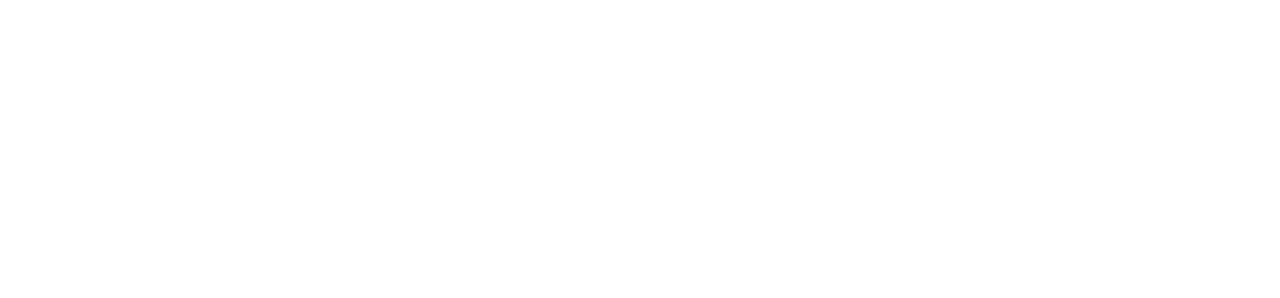
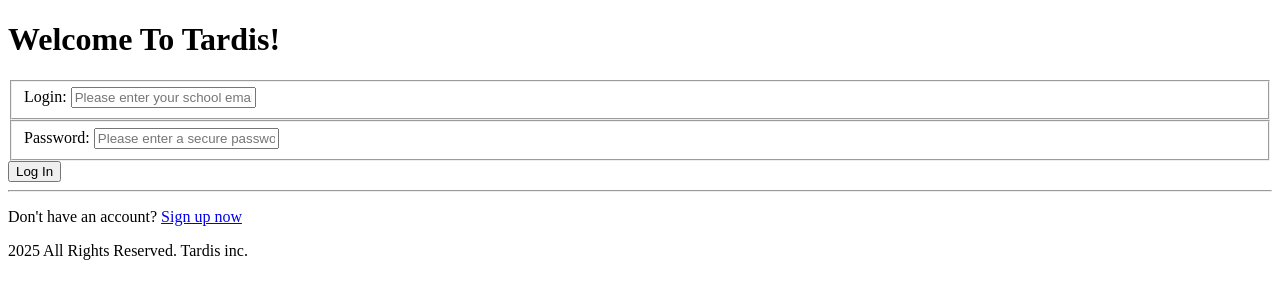
Before and after one commit to vikkapoor25/tardis_game, a plain HTML site: page client/register.html in a window 1280 px wide. Drawn offline with Linux system fonts and the light colour scheme.

Commit message:
Add register page, add footers and update placeholders for fields

```diff
--- a/client/register.html
+++ b/client/register.html
@@ -7,6 +7,27 @@
     <link rel="stylesheet" href="./style.css">
 </head>
 <body>
+    <header>
+        <h1>Welcome To Tardis!</h1>
+    </header>
+    <main>
+        <form id="register-form">
+            <fieldset>
+                <label for="username">Login:</label>
+                <input type="text" id="username" name="username" placeholder="Please enter your school email">
+            </fieldset>
+            <fieldset>
+                <label for="password">Password:</label>
+                <input type="password" id="password" name="password" placeholder="Please enter a secure password">
+            </fieldset>
+            <input type="submit" value="Log In">
+        </form>
+        <hr />
+        <p>Don't have an account? <a href="./register.html">Sign up now</a></p>
+    </main>
+    <footer>
+        <p>2025 All Rights Reserved. Tardis inc.</p>
+    </footer>
 
 </body>
 </html>
```
Also changed, not shown: client/login.html (+7 -5 lines).
